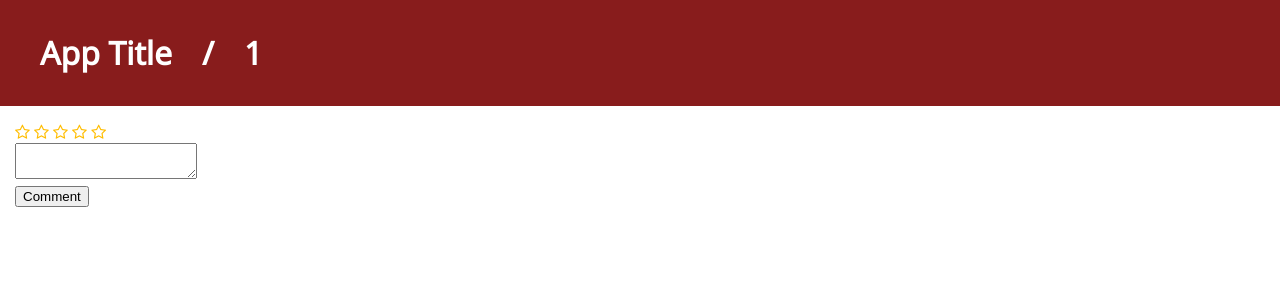
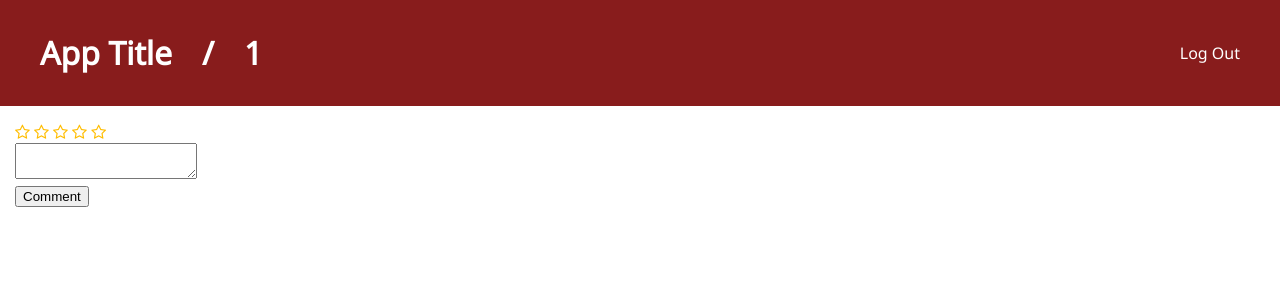
Before and after one commit to UnaryPlus/hackumass2023, a Flask app: page /dc/1 in a window 1280 px wide. Shown: the top 300 px of the page. Run offline with Flask 2, Linux system fonts and the light colour scheme; the visitor is signed in with stand-in values (Sample User, id 1); data that the repository does not hold is empty.

Commit message:
forgot what I changed

```diff
--- a/app.py
+++ b/app.py
@@ -88,7 +88,7 @@ def logout():
         + "/v2/logout?"
         + urlencode(
             {
-                "returnTo": url_for("home", _external=True),
+                "returnTo": url_for("main_page", _external=True),
                 "client_id": env.get("AUTH0_CLIENT_ID"),
             },
             quote_via=quote_plus,
--- a/static/styles.css
+++ b/static/styles.css
@@ -8,18 +8,25 @@ body {
 }
 
 #titlebar {
+  display: flex;
+  flex-direction: row;
+  align-items: center;
   padding: 10px 40px;
   background-color: #881c1c;
   color: white;
 }
 
-.biglink {
+.titlebar-link {
   color: white;
   text-decoration: none;
 }
 
-.biglink:hover {
+.titlebar-link:hover {
   text-decoration: underline;
+}
+
+.titlebar-right {
+  margin-left: auto;
 }
 
 .separator {
--- a/templates/comments.html
+++ b/templates/comments.html
@@ -5,7 +5,7 @@
 {% endblock %}
 
 {% block titlebar %}
-  <h1><a class="biglink" href="/">App Title</a><span class="separator">/</span>{{ dc | title }}</h1>
+  <h1><a class="titlebar-link" href="/">App Title</a><span class="separator">/</span>{{ dc | title }}</h1>
 {% endblock %}
 
 {% block main %}
--- a/templates/layout.html
+++ b/templates/layout.html
@@ -18,8 +18,10 @@
 <body>
   <div id="titlebar">
     {% block titlebar %}{% endblock %}
-    {% if not logged_in %}
-      <a href="/login">Log In</a>
+    {% if logged_in %}
+      <a href="/logout" class="titlebar-link titlebar-right">Log Out</a>
+    {% else %}
+      <a href="/login" class="titlebar-link titlebar-right">Log In</a>
     {% endif %}
   </div>
   {% block main %}{% endblock %}
```
